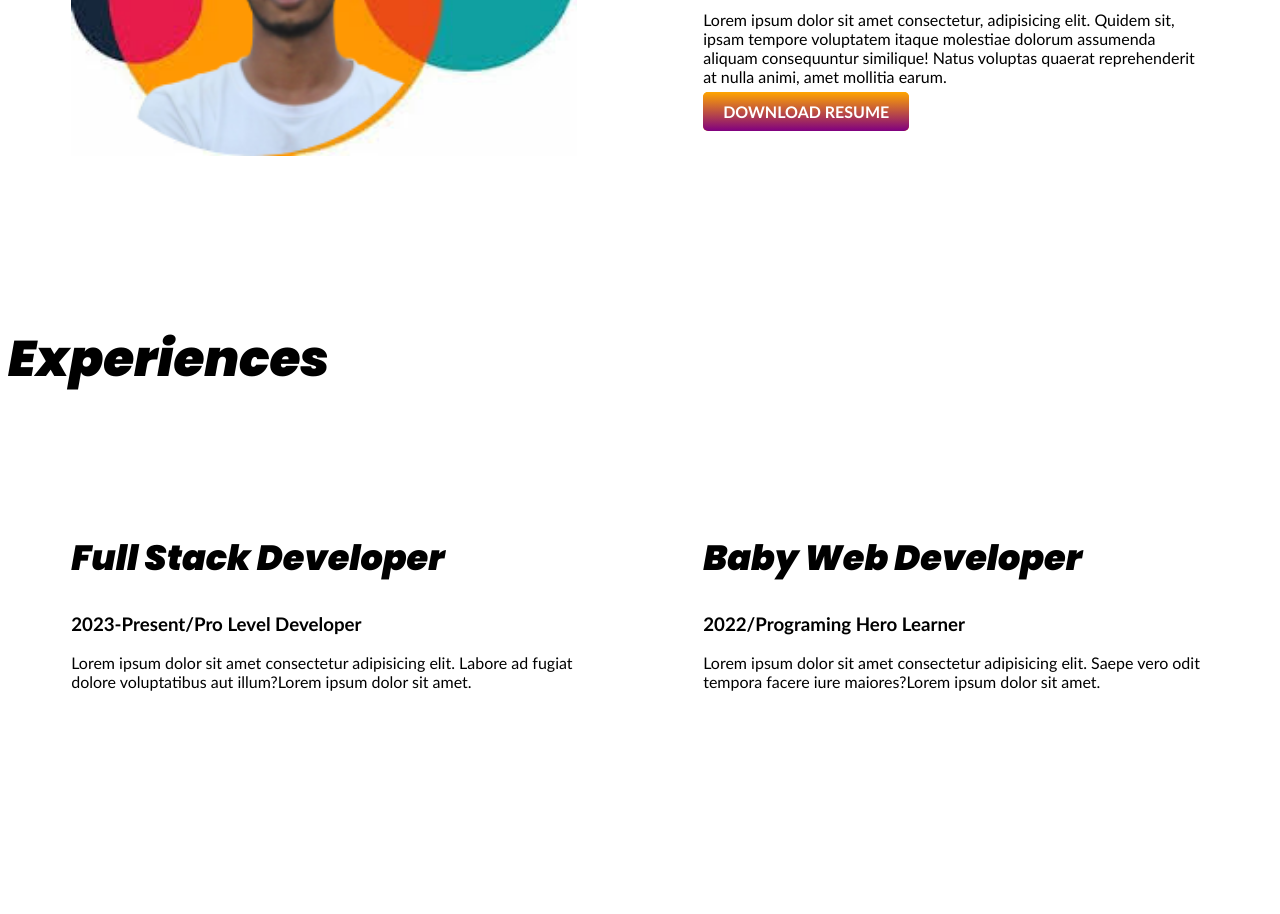
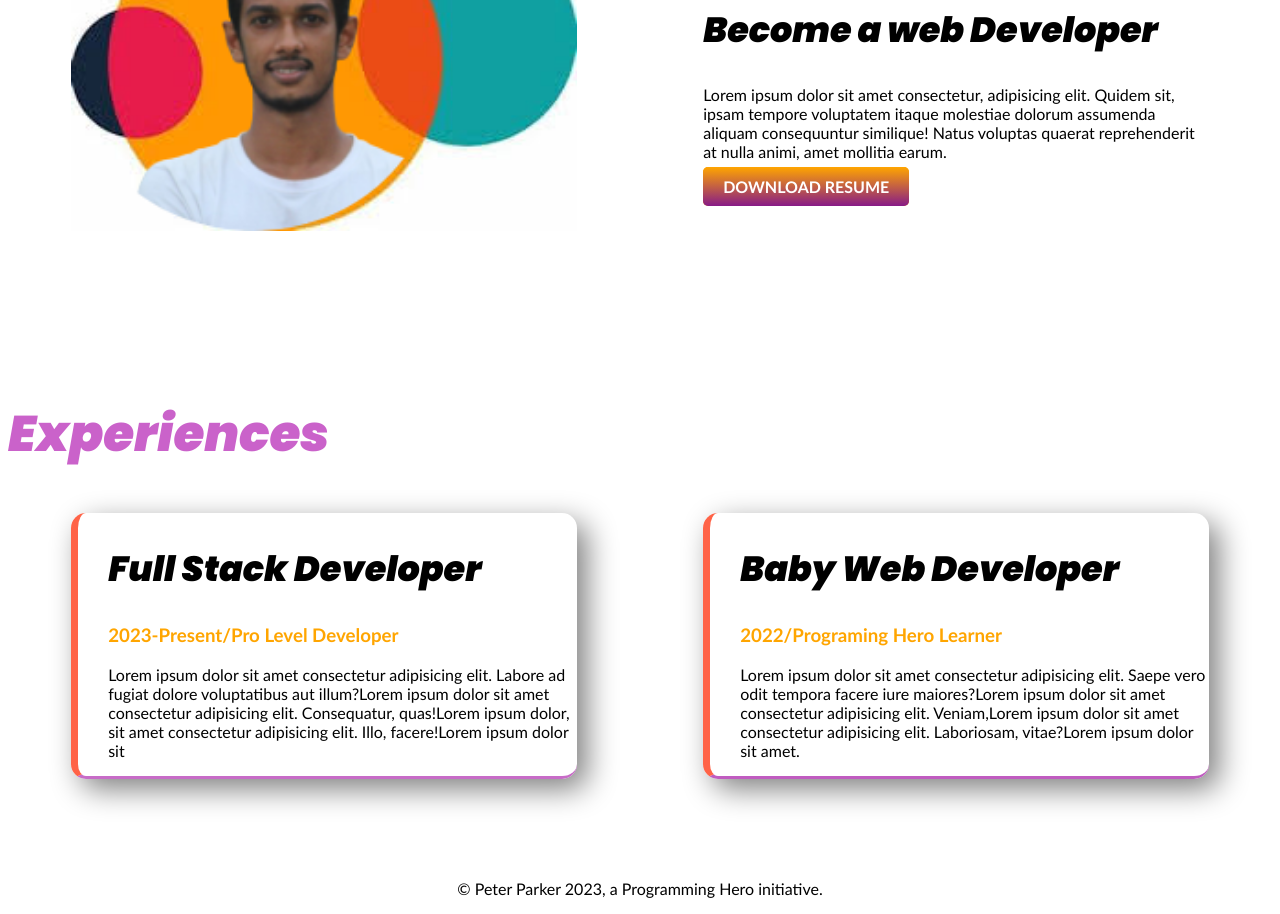
Before and after one commit to Nizam-Shejan11/developer-portfolio, a plain HTML site: page index.html in a window 1280 px wide. Shown: the part 919-1833 px from the top of the page. Before the commit the page ends 1789 px from the top, so only its background shows below. Drawn offline with Linux system fonts and the light colour scheme.

Commit message:
all done

```diff
--- a/index.html
+++ b/index.html
@@ -13,7 +13,7 @@
 <body>
     <section class="top-banner flexible-container">
         <div class="half-width">
-            <h1>Welcome To </h1>
+            <h1 style="color: rgb(138, 3, 138)"> Assalamualaikum <br> Welcome To... </h1>
         <h2><span class="orange-color">Nizam Uddin Shejan</span> World</h2>
         <h3>Build Climber and Train Stopper</h3>
         <p>Lorem ipsum dolor sit amet consectetur adipisicing elit. Optio ab, dolorem nam eius harum sit quasi? Voluptate perspiciatis sequi laboriosam harum. Delectus numquam perferendis unde sequi iusto earum nam odio sit quae neque.</p>
@@ -29,7 +29,7 @@
             <img src="images/shejan-pic-with-bg.png" alt="">
         </div>
         <div class="half-width">
-            <h1>Dream Big</h1>
+            <h1 style="color: rgb(154, 66, 154)">Dream Big</h1>
             <h2>Become a web Developer</h2>
             <p>Lorem ipsum dolor sit amet consectetur, adipisicing elit. Quidem sit, ipsam tempore voluptatem itaque molestiae dolorum assumenda aliquam consequuntur similique! Natus voluptas quaerat reprehenderit at nulla animi, amet mollitia earum.</p>
             <a class="link-button" target="blank" href="https://github.com/">DOWNLOAD RESUME</a>
@@ -37,20 +37,23 @@
     </section>
 
     <section class="experience-area">
-        <h1>Experiences</h1>
+        <h1 style="color: rgb(202, 98, 202)";>Experiences</h1>
         <div class="flexible-container">
-            <div class="half-width">
+            <div id="full-stack-developer" class="experience-item">
                 <h2>Full Stack Developer</h2>
-                <h3>2023-Present/Pro Level Developer</h3>
-                <p>Lorem ipsum dolor sit amet consectetur adipisicing elit. Labore ad fugiat dolore voluptatibus aut illum?Lorem ipsum dolor sit amet.</p>
+                <h3 class="orange-color">2023-Present/Pro Level Developer</h3>
+                <p>Lorem ipsum dolor sit amet consectetur adipisicing elit. Labore ad fugiat dolore voluptatibus aut illum?Lorem ipsum dolor sit amet consectetur adipisicing elit. Consequatur, quas!Lorem ipsum dolor, sit amet consectetur adipisicing elit. Illo, facere!Lorem ipsum dolor sit</p>
             </div>
-            <div class="half-width">
+            <div id="baby-stack-developer" class="experience-item">
                 <h2>Baby Web Developer</h2>
-                <h3>2022/Programing Hero Learner</h3>
-                <p>Lorem ipsum dolor sit amet consectetur adipisicing elit. Saepe vero odit tempora facere iure maiores?Lorem ipsum dolor sit amet.</p>
+                <h3 class="orange-color">2022/Programing Hero Learner</h3>
+                <p>Lorem ipsum dolor sit amet consectetur adipisicing elit. Saepe vero odit tempora facere iure maiores?Lorem ipsum dolor sit amet consectetur adipisicing elit. Veniam,Lorem ipsum dolor sit amet consectetur adipisicing elit. Laboriosam, vitae?Lorem ipsum dolor sit amet.</p>
             </div>
         </div>
 
     </section>
 </body>
+<footer>
+    <p>© Peter Parker 2023, a Programming Hero initiative.</p>
+</footer>
 </html>
--- a/style.css
+++ b/style.css
@@ -10,6 +10,10 @@ h2{
 }
 .orange-color{
     color: orange;
+}
+section{
+    margin-top: 0px;
+    margin-bottom: 100px;
 }
 .flexible-container{
     display: flex;
@@ -26,9 +30,27 @@ h2{
 .link-button{
     text-decoration: none;
     background-color: orange;
-    background-image: linear-gradient(orange, purple);
+    background-image: linear-gradient(orange, rgb(135, 27, 135));
     padding: 10px 20px;
     color: white;
     font-weight: 900;
     border-radius: 5px;
 }
+.experience-item{
+    width: 40%;
+    margin-left: 5%;
+    margin-right: 5%;
+    padding-left: 30px; border-radius: 15px;
+    box-shadow: 10px 10px 30px gray;
+}
+#full-stack-developer{
+    border-left: 7px solid tomato;
+    border-bottom: 3px solid rgb(199, 108, 199);
+}
+#baby-stack-developer{
+    border-left: 7px solid tomato;
+    border-bottom: 3px solid rgb(192, 92, 192);
+}
+footer{
+    text-align: center;
+}
```
